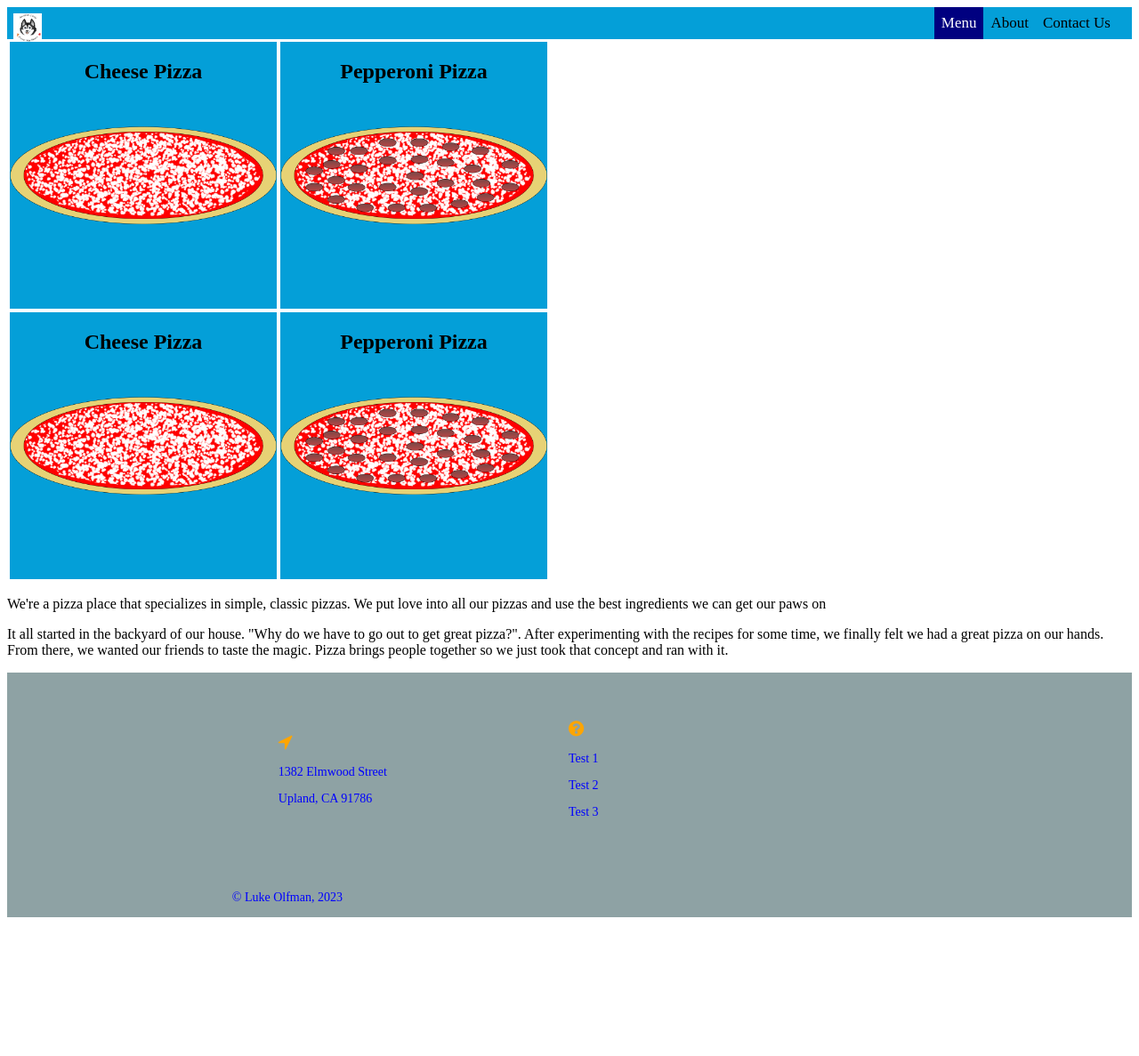
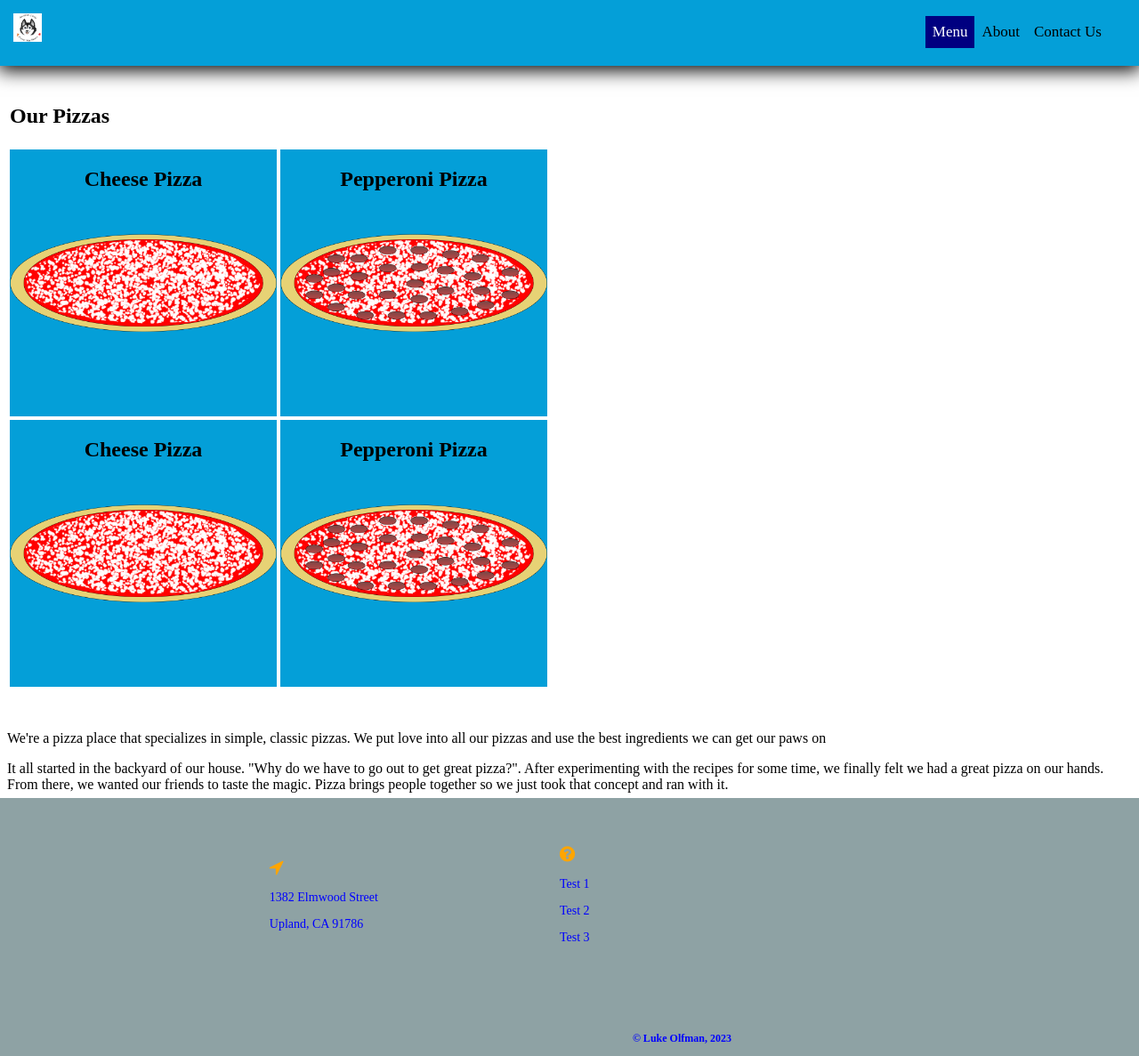
Before and after one commit to smashblu/pizza-site, a plain HTML site: page index.html in a window 1280 px wide. Shown: the whole page at 89% size. Before the commit the page ends 1039 px from the top, so only its background shows below. Drawn offline with Linux system fonts and the light colour scheme.

Commit message:
Update header/footer, refine CSS

```diff
--- a/index.html
+++ b/index.html
@@ -18,6 +18,9 @@
    </nav>
 </div>
 <table class="menupics" id="menu">
+    <tr>
+        <td><h2>Our Pizzas</h2></td>
+    </tr>
     <tr>
         <td class="cheese">
             <div class="flip-box">
@@ -71,17 +74,7 @@
         </td>
     </tr>
 </table>
-<!-- <div class="flip-box">
-    <div class="flip-box-inner">
-        <div class="flip-box-front">
-            <h2><img src="images/cheese_pizza.png" alt="Square picture of a whole cheese pizza, no background"></img></h2>
-        </div>
-        <div class="flip-box-back">
-            <h2>Test2</h2>
-        </div>
-    </div>
-</div> -->
-<div class="body">
+<div class="abouttext">
 	<p id="about">We're a pizza place that specializes in simple, classic pizzas. We put love into all our pizzas and use the best ingredients we can get our paws on</p>
 	<p>It all started in the backyard of our house. "Why do we have to go out to get great pizza?". After experimenting with the recipes for some time, we finally felt we had a great pizza on our hands. From there, we wanted our friends to taste the magic. Pizza brings people together so we just took that concept and ran with it.</p>
 </div>
@@ -100,7 +93,7 @@
             </td>
         </tr>
     </table>
-    <p>© Luke Olfman, 2023</p>
+    <h3>© Luke Olfman, 2023</h3>
 </div>
 </body>
 </html>
--- a/resources/styles.css
+++ b/resources/styles.css
@@ -1,15 +1,18 @@
+.topnav {
+    background-color: #049fd8;
+    overflow: hidden;
+	text-align: right;
+    margin: -10px;
+    padding: 20px 20px;
+    box-shadow: 0 5px 20px 0;
+}
+
 .topnav img {
   width: 32px;
   height: 32px;
   position: absolute;
   left: 15px;
   top: 15px;
-}
-
-.topnav {
-    background-color: #049fd8;
-    overflow: hidden;
-	text-align: right;
 }
 
 .topnav a {
@@ -45,6 +48,10 @@
     display: block;
     padding: 8px;
 }
+
+ .menupics {
+    padding-top: 30px;
+ }
 
 .flip-box {
     background-color: transparent;
@@ -96,12 +103,17 @@
     color: black;
 }
 
+.abouttext {
+    padding-top: 30px;
+}
+
 .footer {
    background-color: #8ea2a4;
    padding-left: 20%;
    overflow: hidden;
    color: orange;
    font-size: 20px;
+   margin: -10px;
 }
 
 .footer td {
@@ -114,3 +126,10 @@
     text-decoration: none;
     font-size: 14px;
 }
+
+.footer h3 {
+    color: #0000ff;
+    text-align: center;
+    font-size: 12px;
+    padding-top: 20px;
+}
```
